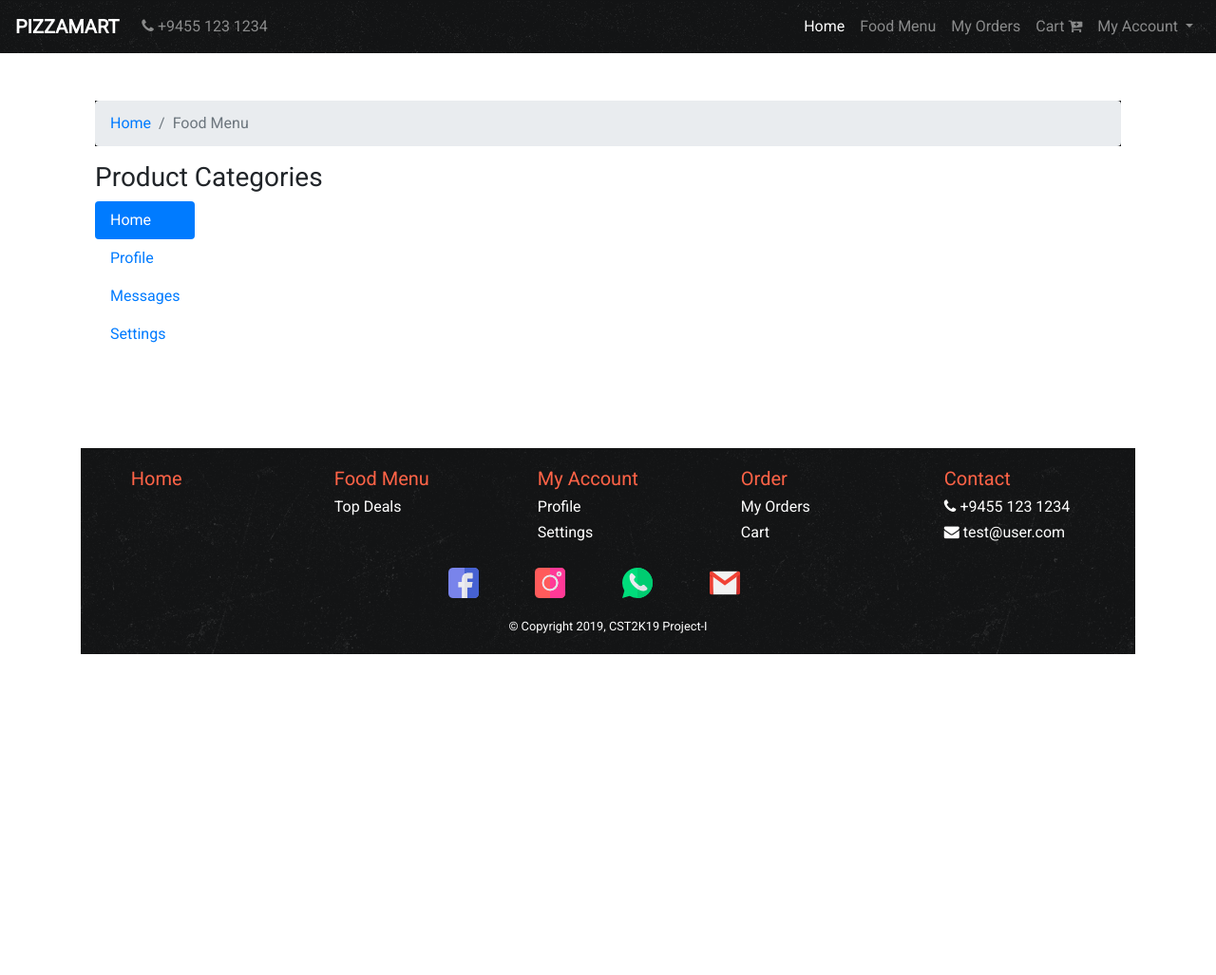
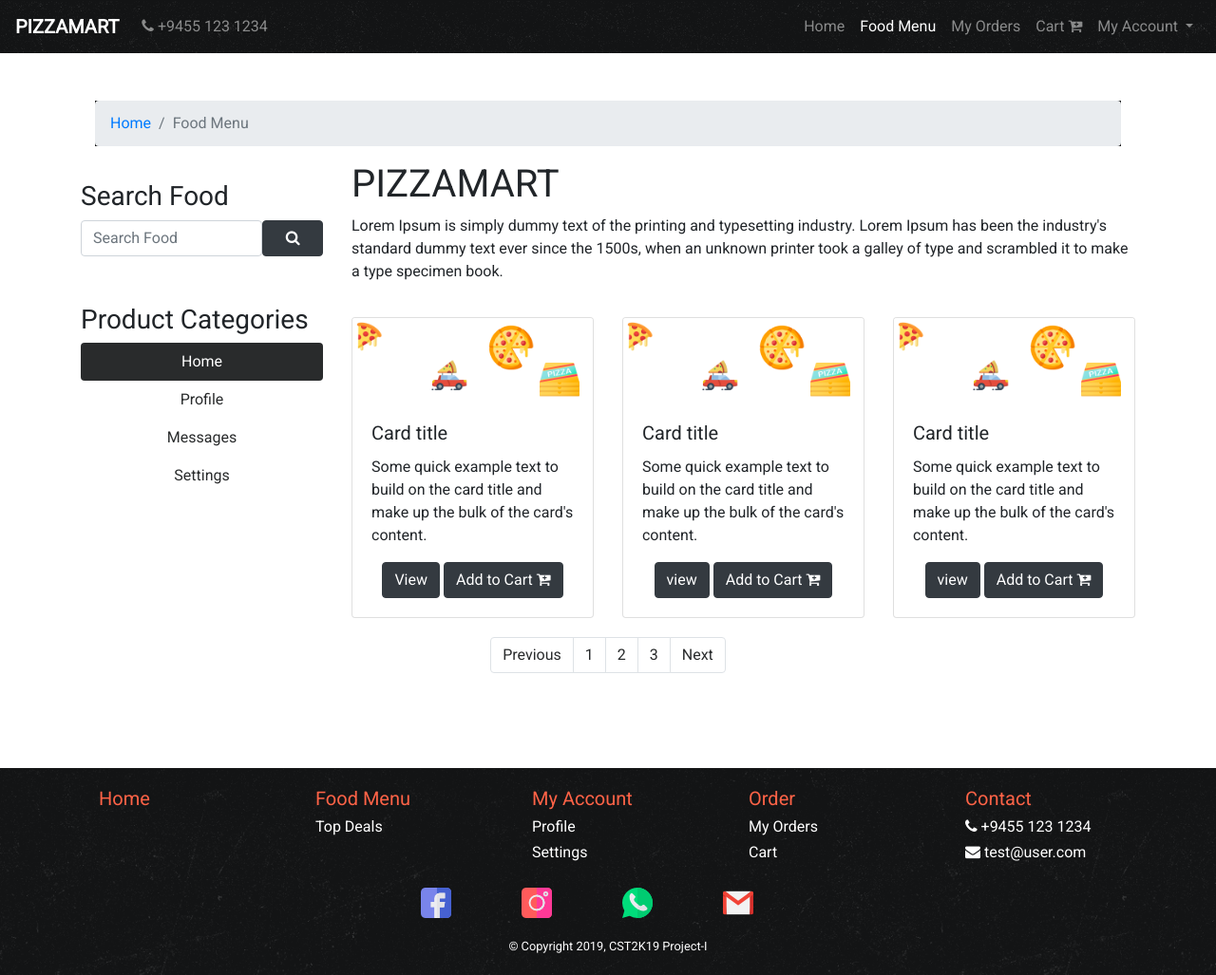
Before and after one commit to lucifer955/FOS, a PHP site: page /foodMenu.php in a window 1280 px wide. Shown: the whole page at 95% size. Before the commit the page ends 689 px from the top, so only its background shows below. Run offline with PHP 8.4, Linux system fonts and the light colour scheme; the visitor is signed in with stand-in values (Sample User, id 1); some libraries are stand-ins or nearby versions.

Commit message:
commit 02

```diff
--- /dev/null
+++ b/css/styleLogged.css
@@ -0,0 +1,75 @@
+/*=========================================================
+
+                        Food Menu
+                ***********************************
+                           loggedFoodMenu
+
+=========================================================*/
+.loggedFoodMenu .breadcrumb{
+	margin-top: 50px;
+
+}
+
+.paginationCss{
+	background: white;
+	margin-top: 20px;
+
+}
+
+.paginationCss .pagination .page-link{
+	color: #292b2c!important;
+}
+/*=========================================================
+
+                        Food Menu / sidebar
+                ***********************************
+                           sideBarMenu
+
+=========================================================*/
+
+.sidebar-menu .panel-body{
+	margin-top: 20px;
+}
+.sidebar-menu .panelContent{
+	margin-top: 50px;
+}
+
+/* not active */
+.sidebar-menu .panelContent .sideBarMenu .nav-pills .nav-link:not(.active) {
+	background-color: #fff;
+    color: #292b2c;
+}
+
+/* active*/
+.sidebar-menu .panelContent .sideBarMenu .nav-pills .nav-link {
+    background-color: #292b2c;
+    color: white;
+}
+
+
+/*=========================================================
+
+                        Food Menu / detail
+                ***********************************
+                           loggedFoodMenuDetails
+
+=========================================================*/
+.loggedFoodMenuDetails .breadcrumb{
+	margin-top: 50px;
+}
+.loggedFoodMenuDetails .carouselCss{
+	margin-top: 30px;
+}
+.loggedFoodMenuDetails .detailCss {
+	margin-top: 30px;
+
+}
+.loggedFoodMenuDetails .detailCss .row{
+	margin-bottom: 20px;
+
+}
+
+.loggedFoodMenuDetails .topDeals {
+	margin-top: 60px;
+
+}
--- a/includes/loggedHeader.php
+++ b/includes/loggedHeader.php
@@ -25,6 +25,7 @@
     <link rel="stylesheet" href="https://stackpath.bootstrapcdn.com/font-awesome/4.7.0/css/font-awesome.min.css">
     <!-- external css file -->
     <link rel="stylesheet" href="..\css\style.css">
+     <link rel="stylesheet" href="..\css\styleLogged.css">
     <!-- google fonts -->
     <link href="https://fonts.googleapis.com/css?family=Pacifico|Roboto&display=swap" rel="stylesheet">
 
@@ -54,7 +55,7 @@
             <a class="nav-link" href="sign_in.php">My Orders</a>
           </li>
           <li class="nav-item <?php if($page=='cart') {echo 'active';}?>">
-            <a class="nav-link" href="#">Cart <i class="fa fa-cart-plus"></i></a>
+            <a class="nav-link" href="cart.php">Cart <i class="fa fa-cart-plus"></i></a>
           </li>
           <li class="nav-item dropdown <?php if($page=='myAccount') {echo 'active';}?>">
               <a class="nav-link dropdown-toggle" href="#" id="navbarDropdownMenuLink" data-toggle="dropdown" aria-haspopup="true" aria-expanded="false">
--- a/includes/sidebar.php
+++ b/includes/sidebar.php
@@ -1,11 +1,28 @@
 <div class="panel panel-default sidebar-menu">
+
+	<div class="panel-body" >  <!-- style="margin-top: 20px;" -->
+		<div class="panel-heading">
+			<h3 class="panel-title">Search Food</h3>
+		</div>
+		<div class="row">
+		  	<div class="col-12 col-sm-12 col-md-12">
+			    <div>
+			        <form class="form-inline d-flex justify-content-center">
+			            <input class="form-control col-10 col-sm-10 col-md-9" type="search" placeholder="Search Food" aria-label="Search">
+			            <button class="btn btn-dark col-2 col-sm-2 col-md-3" type="submit"><i class="fa fa-search"></i></button>
+          			</form>
+    			</div>
+		  	</div>
+		</div>
+	</div>
+
+	<div class="panel-body panelContent"><!--  style="margin-top: 50px;" -->
 		<div class="panel-heading">
 			<h3 class="panel-title">Product Categories</h3>
 		</div>
-	<div class="panel-body">
 		<div class="row">
-  	<div class="col-12 col-sm-12 col-md-3">
-	    <div class="nav flex-column nav-pills" id="v-pills-tab" role="tablist" aria-orientation="vertical">
+		  	<div class="col-12 col-sm-12 col-md sideBarMenu" >
+			    <div class="nav text-center flex-column nav-pills" id="v-pills-tab" role="tablist" aria-orientation="vertical">
 			      <a class="nav-link active" id="v-pills-home-tab" data-toggle="pill" href="#v-pills-home" role="tab" aria-controls="v-pills-home" aria-selected="true">Home</a>
 			      <a class="nav-link" id="v-pills-profile-tab" data-toggle="pill" href="#v-pills-profile" role="tab" aria-controls="v-pills-profile" aria-selected="false">Profile</a>
 			      <a class="nav-link" id="v-pills-messages-tab" data-toggle="pill" href="#v-pills-messages" role="tab" aria-controls="v-pills-messages" aria-selected="false">Messages</a>
@@ -14,3 +31,4 @@
 		  	</div>
 		</div>
 	</div>
+</div>
--- a/loggedUser/foodMenu.php
+++ b/loggedUser/foodMenu.php
@@ -1,11 +1,11 @@
 <!-- include the header files -->
 <?php
-  $page= 'home';include('../includes/loggedHeader.php');
+  $page= 'foodMenu';include('../includes/loggedHeader.php');
 ?>
 
-
+<div class="loggedFoodMenu">
 	<div class="container">
-	<div class="col-md-12  loggedFoodMenu" style="margin-top: 50px;">
+		<div class="col-md-12" > <!-- style="margin-top: 50px;" -->
 			<nav aria-label="breadcrumb rounded">
 			    <ol class="breadcrumb">
 			        <li class="breadcrumb-item"><a href="#">Home</a></li>
@@ -13,13 +13,82 @@
 			    </ol>
 	    	</nav>
 		</div>
-	<div class="col-md-3">
+		<div class="row">
+			<div class="col-md-3 col-lg-3">
 				<?php
 					include('../includes/sidebar.php');
 				?>
 			</div>
+
+			<div class="col-md-9 col-lg-9">
+				<div class="box">
+					<h1>PIZZAMART</h1>
+					<p>Lorem Ipsum is simply dummy text of the printing and typesetting industry. Lorem Ipsum has been the industry's standard dummy text ever since the 1500s, when an unknown printer took a galley of type and scrambled it to make a type specimen book.</p>
 				</div>
 
+
+				<div class="row">
+					<div class="col-12 col-md-6 col-sm-12 col-lg-4 itemDeal">
+		          		<div class="card">
+			              <img class="card-img-top" src="..\images\bg2.png" alt="Card image cap">
+			              <div class="card-body">
+			                <h5 class="card-title">Card title</h5>
+			                <p class="card-text">Some quick example text to build on the card title and make up the bulk of the card's content.</p>
+			                <div class="text-center">
+			                	<a href="#" class="btn btn-primary btn-dark">View</a>
+			                	<a href="cart.php" class="btn btn-primary btn-dark">Add to Cart <i class="fa fa-cart-plus"></i></a>
+			                </div>
+			              </div>
+		            	</div>
+		      		</div>
+		      		<div class="col-12 col-md-6 col-sm-12 col-lg-4 itemDeal">
+		          		<div class="card">
+			              <img class="card-img-top" src="..\images\bg2.png" alt="Card image cap">
+			              <div class="card-body">
+			                <h5 class="card-title">Card title</h5>
+			                <p class="card-text">Some quick example text to build on the card title and make up the bulk of the card's content.</p>
+			                <div class="text-center">
+			                	<a href="#" class="btn btn-primary btn-dark">view</a>
+			                	<a href="cart.php" class="btn btn-primary btn-dark">Add to Cart <i class="fa fa-cart-plus"></i></a>
+			                </div>
+			              </div>
+		            	</div>
+		      		</div>
+		      		<div class="col-12 col-md col-sm-12 col-lg-4 itemDeal">
+		          		<div class="card">
+			              <img class="card-img-top" src="..\images\bg2.png" alt="Card image cap">
+			              <div class="card-body">
+			                <h5 class="card-title">Card title</h5>
+			                <p class="card-text">Some quick example text to build on the card title and make up the bulk of the card's content.</p>
+			                <div class="text-center">
+			                	<a href="detail.php" class="btn btn-primary btn-dark">view</a>
+			                	<a href="cart.php" class="btn btn-primary btn-dark">Add to Cart <i class="fa fa-cart-plus"></i></a>
+			                </div>
+			              </div>
+		            	</div>
+		      		</div>
+				</div>
+			</div>
+		</div>
+	</div>
+
+	<div class="container">
+		<!-- pagination -->
+		<nav aria-label="Page navigation example" class="paginationCss"> <!-- style="background: white; margin-top: 20px;" -->
+			  <ul class="pagination justify-content-center">
+			    <li class="page-item disabled">
+			      <a class="page-link" href="#" tabindex="-1" aria-disabled="true">Previous</a>
+			    </li>
+			    <li class="page-item"><a class="page-link" href="#">1</a></li>
+			    <li class="page-item"><a class="page-link" href="#">2</a></li>
+			    <li class="page-item"><a class="page-link" href="#">3</a></li>
+			    <li class="page-item">
+			      <a class="page-link" href="#">Next</a>
+			    </li>
+			  </ul>
+		</nav>
+	</div>
+</div>
 <!-- include the footer files -->
 <?php
   include('../includes/loggedFooter.php');
--- a/loggedUser/loggedIndex.php
+++ b/loggedUser/loggedIndex.php
@@ -11,7 +11,7 @@
     <div>
         <form class="form-inline d-flex justify-content-center">
             <input class="form-control mx-1 col-6 col-md-4 col-sm-6" type="search" placeholder="Search Food" aria-label="Search">
-            <button class="btn btn-darkl mx-1 col-3 col-md-2 col-sm-2" type="submit"><i class="fa fa-search"></i></button>
+            <button class="btn btn-dark mx-1 col-3 col-md-2 col-sm-2" type="submit"><i class="fa fa-search"></i></button>
           </form>
     </div>
 
```
Also changed, not shown: css/style.css (+8 -3 lines), loggedUser/cart.php (added, +12 -0 lines), loggedUser/detail.php (added, +161 -0 lines). Lines whose indentation alone changed are shown as unchanged.
